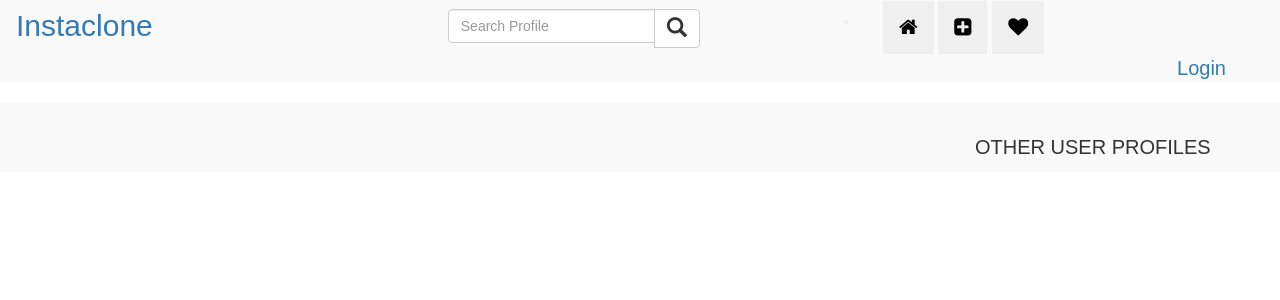
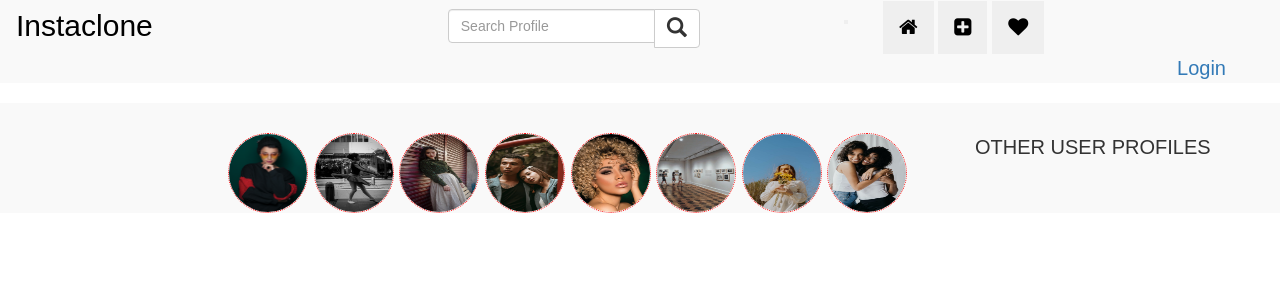
Before and after one commit to Alice-Githui/Instagram-Clone, a Django app: page /homepage/ in a window 1280 px wide. Shown: the top 300 px of the page. Run offline with Django 3.2, Linux system fonts and the light colour scheme; data that the repository does not hold is empty; some libraries are stand-ins or nearby versions; some web fonts are replaced.

Commit message:
Add user stories to the index page

```diff
--- a/instaclone/static/CSS/style.css
+++ b/instaclone/static/CSS/style.css
@@ -146,7 +146,7 @@ h1{
 }
 
 .panel-images{
-    margin-top: 50px;
+    margin-top: 30px;
 }
 
 .otherprofiles{
@@ -234,3 +234,14 @@ h1{
 .regform label input{
     border: none;
 }
+
+.image-stories img{
+    border-radius: 50%;
+    width: 80px;
+    height: 80px;
+    border: 1px dotted red;
+}
+
+.image-stories{
+    margin-top: 30px;
+}
--- a/instaclone/templates/instaclone/index.html
+++ b/instaclone/templates/instaclone/index.html
@@ -9,7 +9,18 @@
         <div class="col-md-2"></div>
 
         <div class="col-md-7">
-            {% for image in images %}
+        <div class="image-stories">
+            <img src="../../static/Images/stories/no1.jpg" alt="user stories">
+            <img src="../../static/Images/stories/no2.jpg" alt="second user stories">
+            <img src="../../static/Images/stories/no3.jpeg" alt="third user - user stories">
+            <img src="../../static/Images/stories/no4.jpeg" alt="fourth user-user stories">
+            <img src="../../static/Images/stories/no5.jpeg" alt="fifth user stories">
+            <img src="../../static/Images/stories/no6.jpeg" alt="sixth-user-story">
+            <img src="../../static/Images/stories/no7.jpeg" alt="seventh-user-story">
+            <img src="../../static/Images/stories/no8.jpeg" alt="eighth-user-story">
+        </div>
+        <div>
+        {% for image in images %}
             <div class="panel panel-default panel-images">
                 <div class="panel-heading" style="background-color: white;">
                     <div>
@@ -39,6 +50,8 @@
 
             </div>
             {% endfor %}
+        </div>
+
 
         </div>
 
--- a/instaclone/templates/navbar.html
+++ b/instaclone/templates/navbar.html
@@ -13,7 +13,7 @@
 <body>
     <div id="navbar">
         <nav class="navbar navbar-expand-lg navbar-light">
-            <a class="navbar-brand" href="{% url 'homepage' %}" style="font-size: 30px;">Instaclone</a>
+            <a class="navbar-brand" href="{% url 'homepage' %}" style="font-size: 30px; color: black;">Instaclone</a>
             <button class="navbar-toggler" type="button" data-toggle="collapse" data-target="#navbarNavAltMarkup"
                 aria-controls="navbarNavAltMarkup" aria-expanded="false" aria-label="Toggle navigation">
                 <span class="navbar-toggler-icon"></span>
```
Also changed, not shown: instaclone/static/Images/stories/no1.jpg (added), instaclone/static/Images/stories/no2.jpg (added), instaclone/static/Images/stories/no3.jpeg (added), instaclone/static/Images/stories/no4.jpeg (added), instaclone/static/Images/stories/no5.jpeg (added), instaclone/static/Images/stories/no6.jpeg (added), instaclone/static/Images/stories/no7.jpeg (added), instaclone/static/Images/stories/no8.jpeg (added), instaclone/static/Images/stories/no9.jpeg (added).
